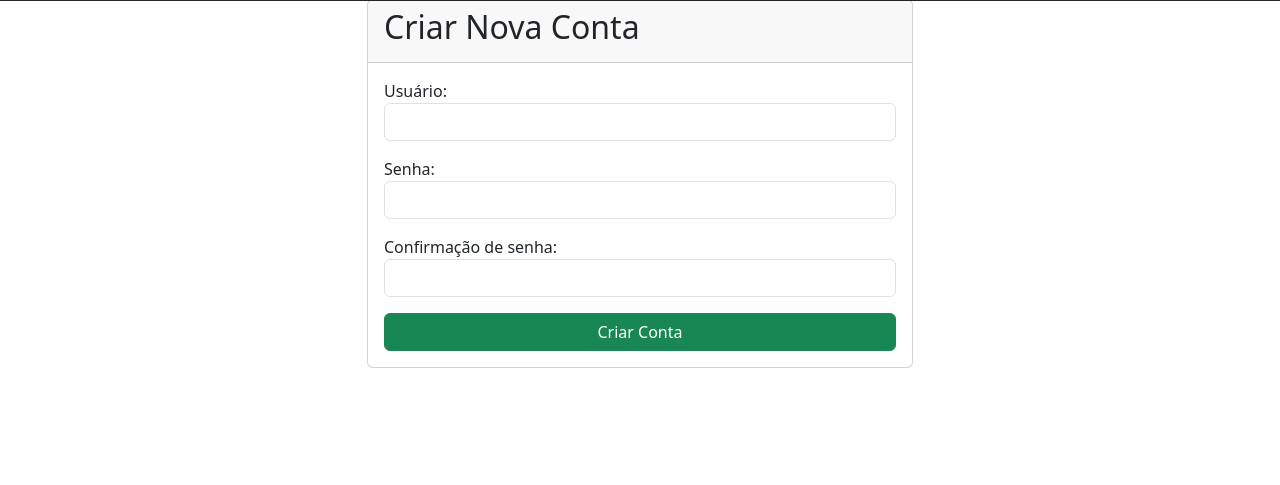
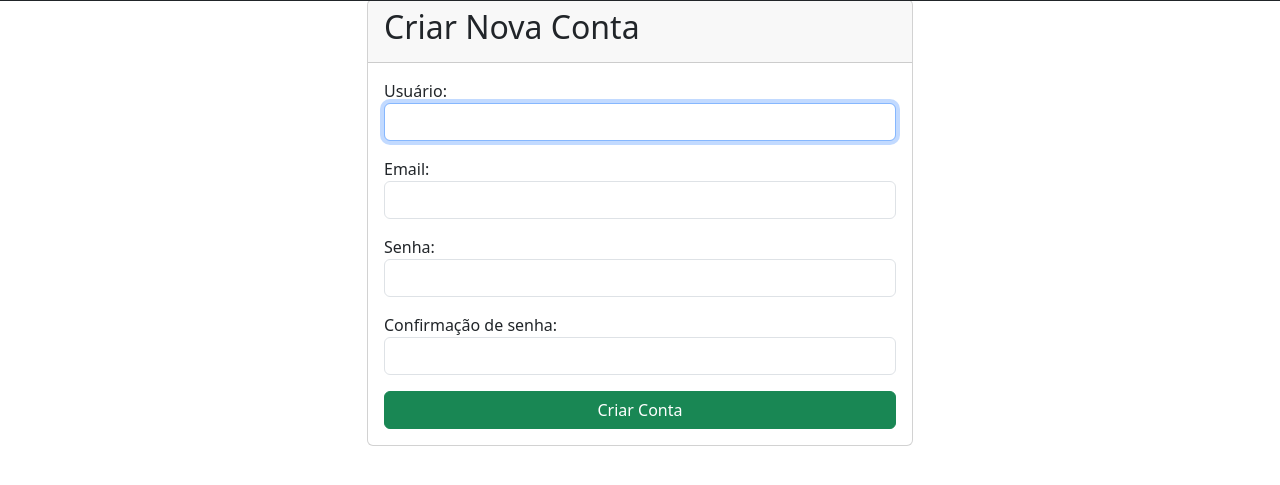
Before and after one commit to maurovmorais/Discografia, a Django app: page /signup/ in a window 1280 px wide. Shown: the part 57-542 px from the top of the page. Run offline with Django 5.2, Linux system fonts and the light colour scheme.

Commit message:
feat: Add email to signup and fix styles
- Add required email field to the signup form with uniqueness validation.

```diff
--- a/catalog/forms.py
+++ b/catalog/forms.py
@@ -1,5 +1,27 @@
 from django import forms
-from django.contrib.auth.forms import AuthenticationForm
+from django.contrib.auth.forms import AuthenticationForm, UserCreationForm
+from django.contrib.auth import get_user_model
+
+class CustomUserCreationForm(UserCreationForm):
+    email = forms.EmailField(
+        required=True,
+        widget=forms.EmailInput(attrs={'class': 'form-control'})
+    )
+
+    class Meta(UserCreationForm.Meta):
+        model = get_user_model()
+        fields = UserCreationForm.Meta.fields + ('email',)
+
+    def __init__(self, *args, **kwargs):
+        super().__init__(*args, **kwargs)
+        for field_name, field in self.fields.items():
+            field.widget.attrs['class'] = 'form-control'
+
+    def clean_email(self):
+        email = self.cleaned_data.get('email')
+        if get_user_model().objects.filter(email=email).exists():
+            raise forms.ValidationError("Este email já está cadastrado.")
+        return email
 
 class EmailAuthenticationForm(AuthenticationForm):
     username = forms.EmailField(
--- a/catalog/views.py
+++ b/catalog/views.py
@@ -1,4 +1,3 @@
-from django.contrib.auth.forms import UserCreationForm
 from django.contrib.auth.mixins import LoginRequiredMixin
 from django.urls import reverse_lazy
 from django.views.generic import ListView, DetailView, CreateView, UpdateView, DeleteView
@@ -6,6 +5,7 @@ from django.views.generic.edit import FormView
 from .models import Vinil, Desejo
 from django.shortcuts import get_object_or_404, redirect
 from django.contrib.auth.decorators import login_required
+from .forms import CustomUserCreationForm
 
 @login_required
 def transfer_desejo(request, pk):
@@ -36,12 +36,7 @@ def toggle_troca(request, pk):
 
 class SignUpView(FormView):
     template_name = 'registration/signup.html'
-    form_class = UserCreationForm
-    success_url = reverse_lazy('login')
-
-    def form_valid(self, form):
-        form.save()
-        return super().form_valid(form)
+    form_class = CustomUserCreationForm
 
 class VinilListView(LoginRequiredMixin, ListView):
     model = Vinil
--- a/templates/registration/signup.html
+++ b/templates/registration/signup.html
@@ -15,7 +15,7 @@
                     {% for field in form %}
                         <div class="mb-3">
                             {{ field.label_tag }}
-                            <input type="{{ field.field.widget.input_type }}" name="{{ field.name }}" class="form-control" id="{{ field.id_for_label }}">
+                            {{ field }}
                             {% if field.errors %}
                                 <div class="alert alert-danger mt-1">
                                     {{ field.errors }}
```
